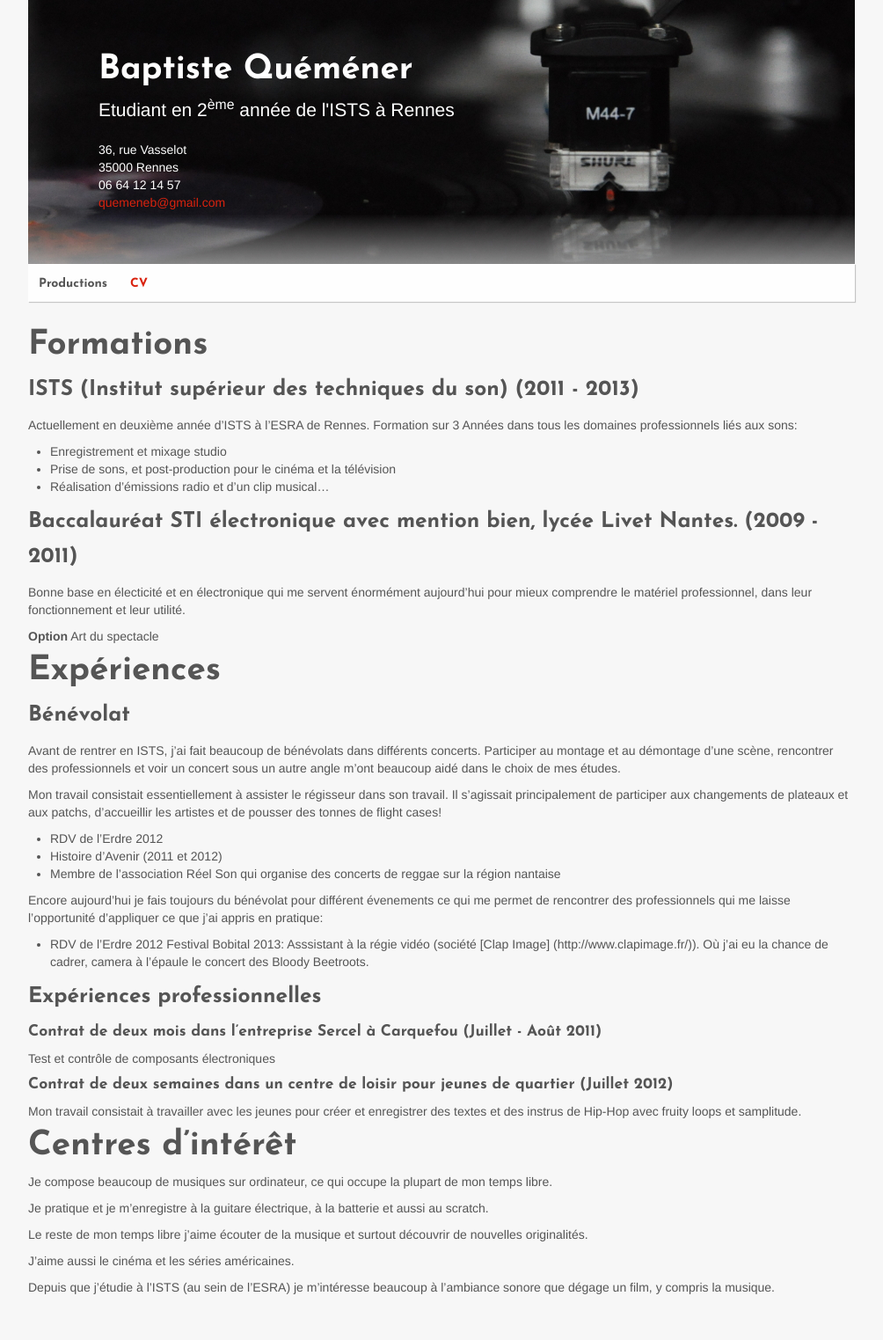
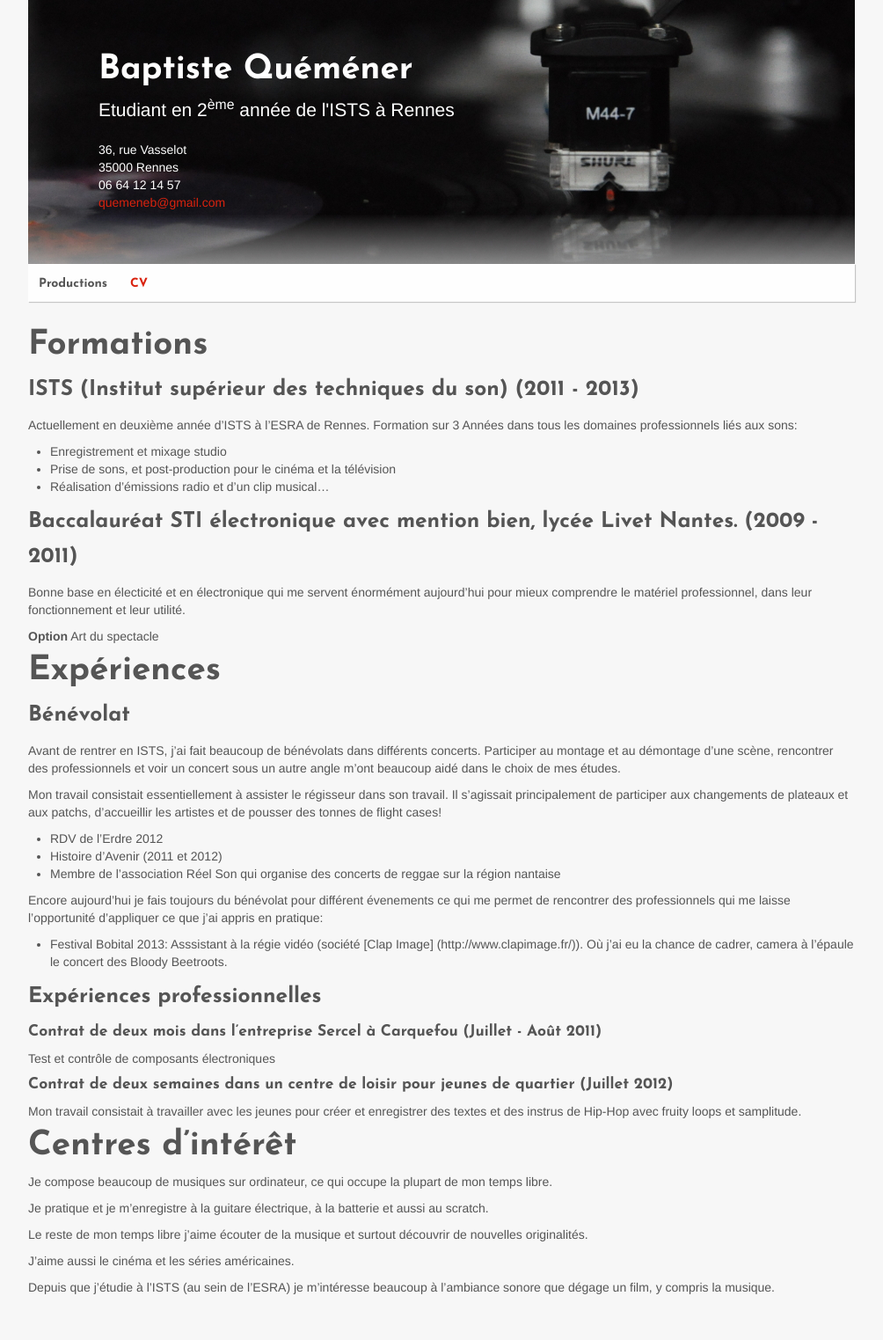
Before and after one commit to Baptisteq/baptisteq.github.com, a Jekyll site: the page built from cv.md, in a window 1280 px wide. Shown: the whole page at 88% size, without its empty margins (138-1142 px from the left). Built offline with Jekyll 4.4.1, drawn with Linux system fonts in a browser that asks for light colours.

Commit message:
Update cv.md

```diff
--- a/cv.md
+++ b/cv.md
@@ -35,7 +35,7 @@
 - Membre de l'association Réel Son qui organise des concerts de reggae sur la région nantaise
 
 Encore aujourd'hui je fais toujours du bénévolat pour différent évenements ce qui me permet de rencontrer des professionnels qui me laisse l'opportunité d'appliquer ce que j'ai appris en pratique:
-- RDV de l'Erdre 2012 Festival Bobital 2013: Asssistant à la régie vidéo (société [Clap Image] (http://www.clapimage.fr/)). Où j'ai eu la chance de cadrer, camera à l'épaule le concert des Bloody Beetroots.
+- Festival Bobital 2013: Asssistant à la régie vidéo (société [Clap Image] (http://www.clapimage.fr/)). Où j'ai eu la chance de cadrer, camera à l'épaule le concert des Bloody Beetroots.
 
 ### Expériences professionnelles
 #### Contrat de deux mois dans l'entreprise Sercel à Carquefou (Juillet - Août 2011)
```
